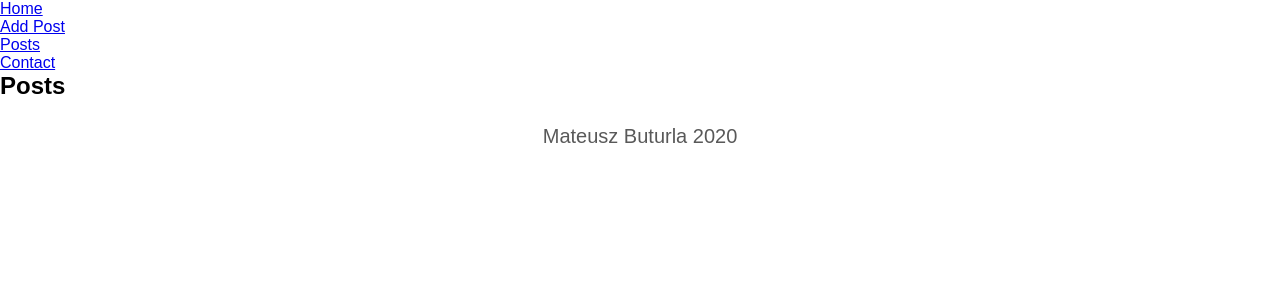
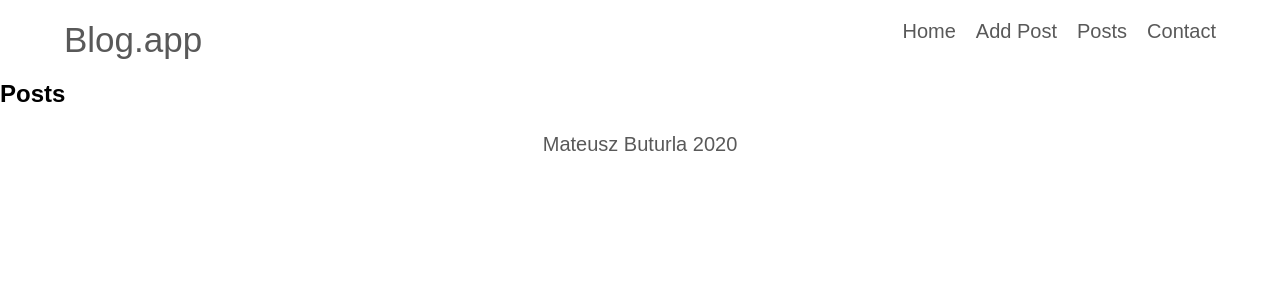
Before and after one commit to mateuszbuturla/blog.app, a React (Create React App) app in the folder client/: page / in a window 1280 px wide. Shown: the top 300 px of the page. Built offline with nearby package versions, Linux system fonts and the light colour scheme.

Commit message:
create nav

```diff
--- a/client/src/view/nav/Nav.js
+++ b/client/src/view/nav/Nav.js
@@ -4,12 +4,13 @@ import './nav.css';
 
 const Nav = () => {
     return (
-        <nav>
-            <ul>
-                <li><Link to="/">Home</Link></li>
-                <li><Link to="/addpost">Add Post</Link></li>
-                <li><Link to="/posts">Posts</Link></li>
-                <li><Link to="/contact">Contact</Link></li>
+        <nav className="nav">
+            <p className="nav__header">Blog.app</p>
+            <ul className="nav__list">
+                <li><Link className="nav__link" to="/">Home</Link></li>
+                <li><Link className="nav__link" to="/addpost">Add Post</Link></li>
+                <li><Link className="nav__link" to="/posts">Posts</Link></li>
+                <li><Link className="nav__link" to="/contact">Contact</Link></li>
             </ul>
         </nav>
     );
--- a/client/src/view/nav/nav.css
+++ b/client/src/view/nav/nav.css
@@ -1,3 +1,33 @@
-ul {
+.nav {
+    width: 90%;
+    max-width: 1500px;
+    margin: 0 auto;
+    color: #595959;
+    display: flex;
+    justify-content: space-between;
+    padding: 20px 0px;
+}
+
+.nav__list {
     list-style: none;
+    display: flex;
+    justify-content: space-around;
 }
+
+.nav__header {
+    font-size: 35px;
+}
+
+.nav__link {
+    font-size: 20px;
+    margin-left: 20px;
+    color: #595959;
+    text-decoration: none;
+    border-bottom: 2px solid transparent;
+    padding-bottom: 5px;
+    transition: .2s;
+}
+
+.nav__link:hover {
+    border-bottom: 2px solid #595959;
+}
```
